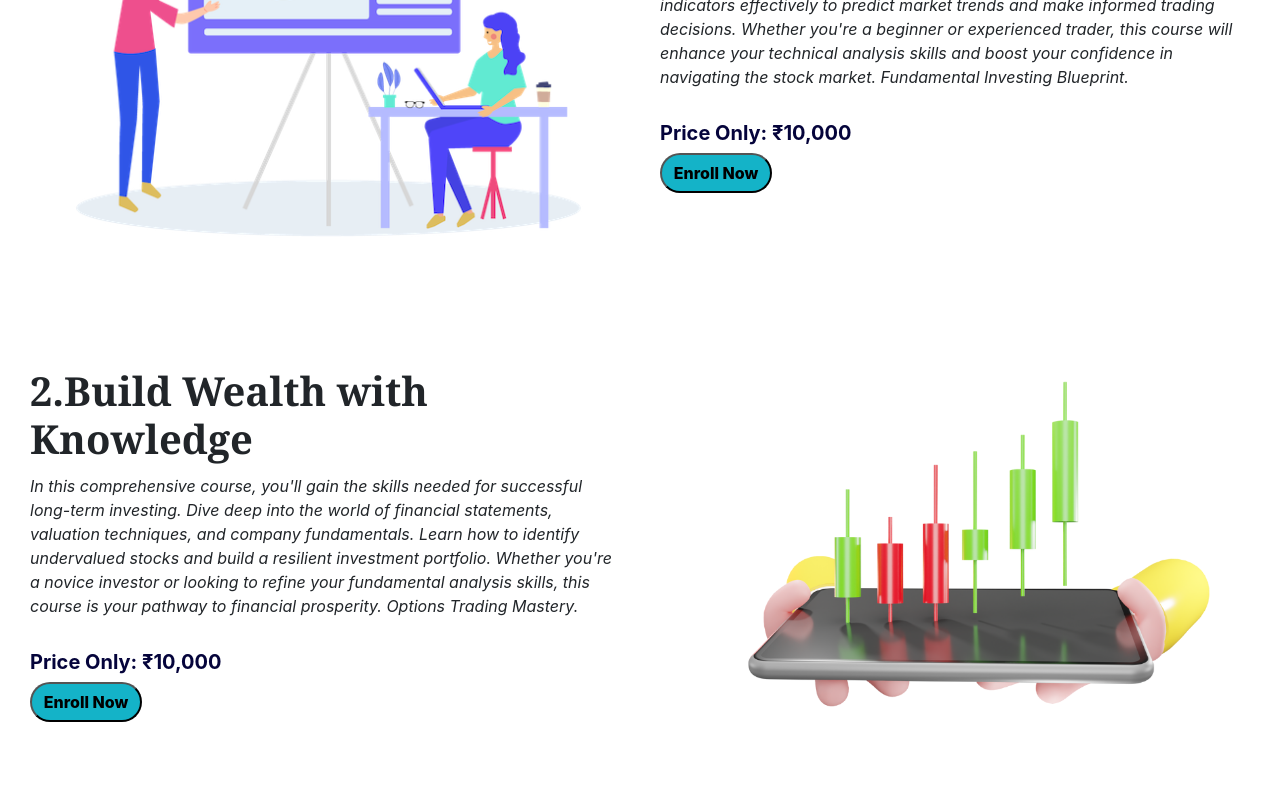
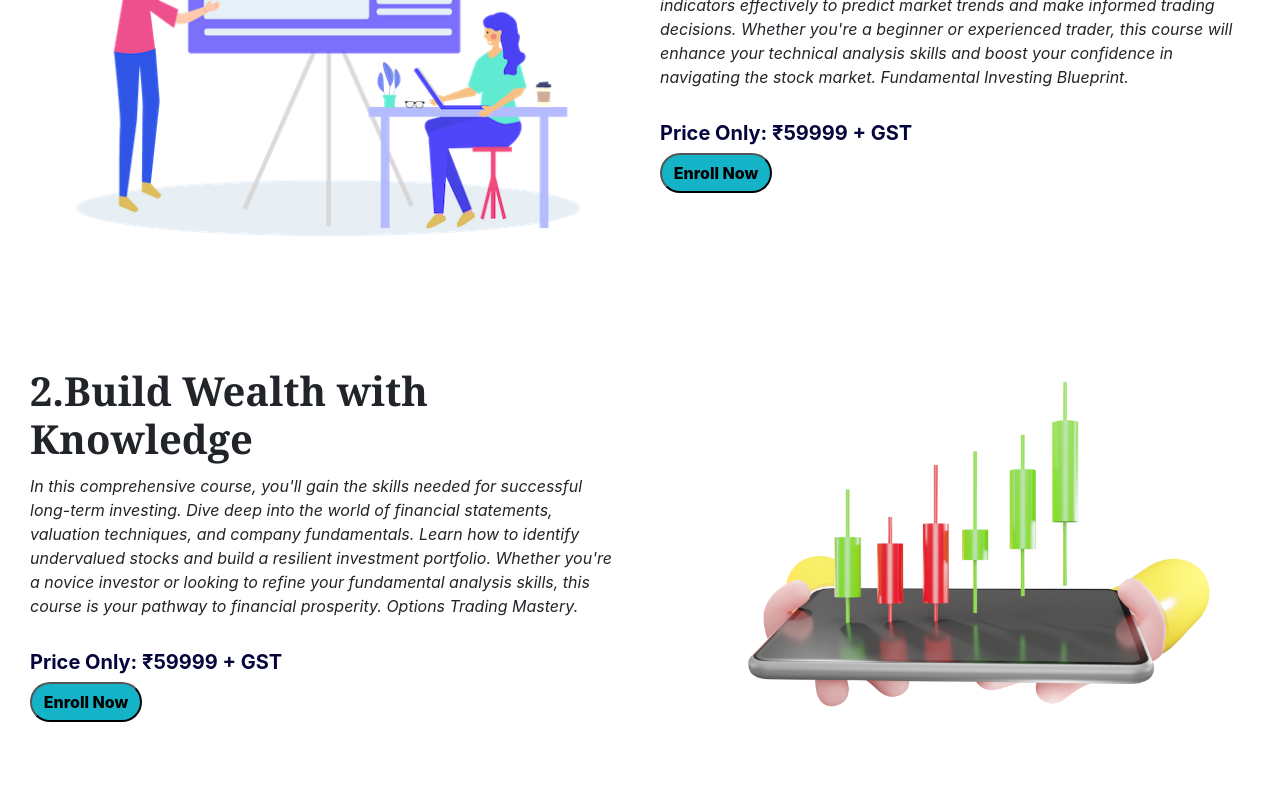
Before and after one commit to ankush2093/AIF_Trading, a React (Create React App) app: page / in a window 1280 px wide. Shown: the part 2040-2840 px from the top of the page. Built offline with nearby package versions, Linux system fonts and the light colour scheme.

Commit message:
changes in payment

```diff
--- a/src/components/payment/MainPayment.js
+++ b/src/components/payment/MainPayment.js
@@ -49,11 +49,11 @@ const MainPayment = () => {
   return (
     <div className='main_pay_dv'>
 
-      <h5>Price Only: ₹10,000</h5>
+      <h5>Price Only: ₹59999 + GST</h5>
 
 
       {/* <button  className='btnpay' onClick={handlePayment} >Enroll Now </button> */}
-     <a href='https://rzp.io/l/5BMeVdYsGe' target='blank'>  <button  className='btnpay'  >Enroll Now </button> </a>
+     <a href='https://rzp.io/l/J3GOFcfb' target='blank'>  <button  className='btnpay'  >Enroll Now </button> </a>
     </div>
   )
 }
```
Also changed, not shown: 1 other file (tests, documents, lock files or other folders).
